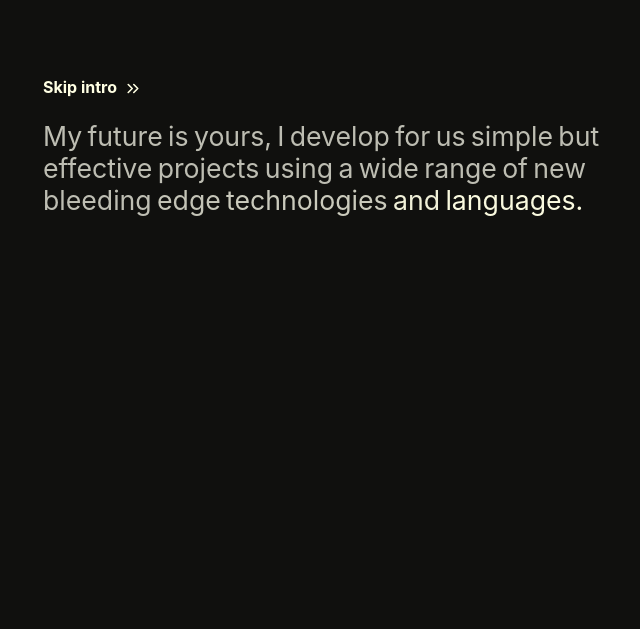
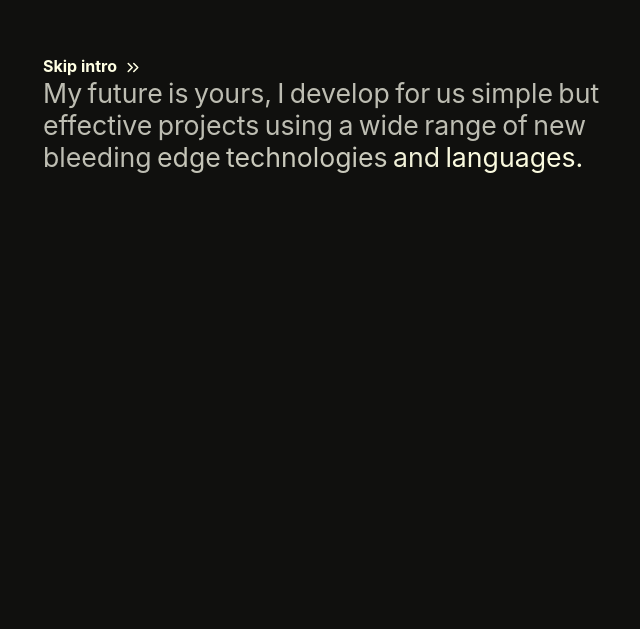
Before and after one commit to AntoineKM/antoinek.fr, a Next.js app: page / in a window 1280 px wide. Shown: the part 169-798 px from the top of the page, without its empty margins (269-909 px from the left). Built offline with nearby package versions, Linux system fonts and the light colour scheme; no server answers; a web font is replaced by a local one.

Commit message:
🔍 fix hn structure

```diff
--- a/src/pages/_app.tsx
+++ b/src/pages/_app.tsx
@@ -46,10 +46,10 @@ const App = ({ Component, pageProps }: AppProps) => {
           }}
         >
           <ProgressContainer onClick={onIntroEnd}>
-            <h4>
+            <span>
               {"Skip intro "}
               <ChevronsRight />
-            </h4>
+            </span>
           </ProgressContainer>
           <SuccessiveType
             onEnd={onIntroEnd}
@@ -111,6 +111,7 @@ const ProgressContainer = styled.div`
   vertical-align: middle;
   cursor: pointer;
   transition: color 0.2s ease;
+  font-weight: bold;
 
   svg {
     vertical-align: middle;
```
